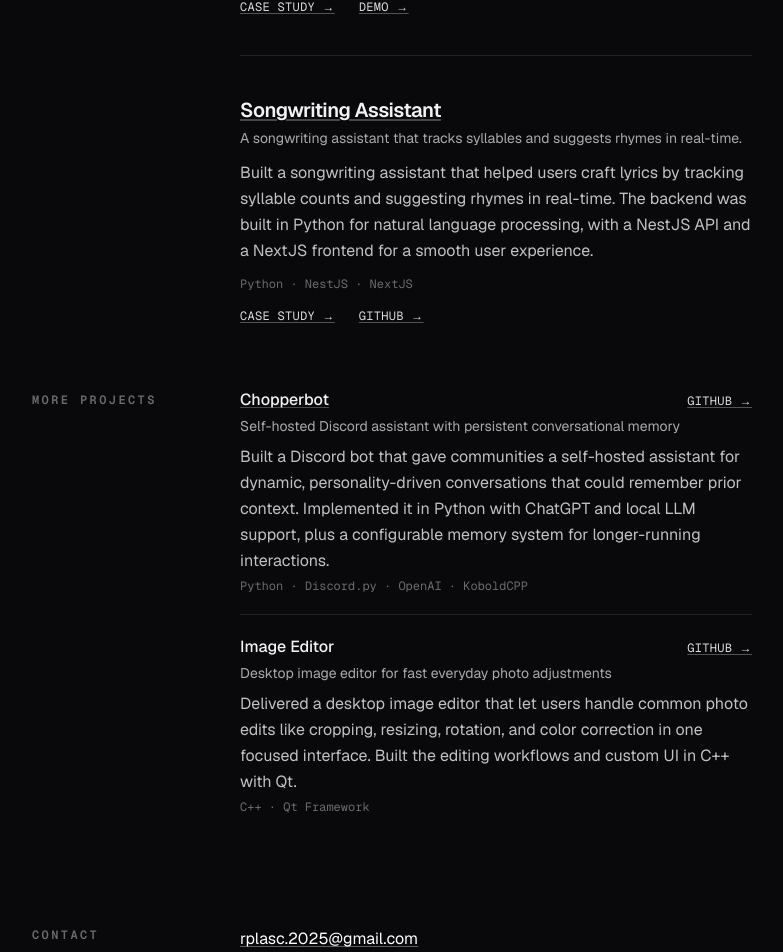
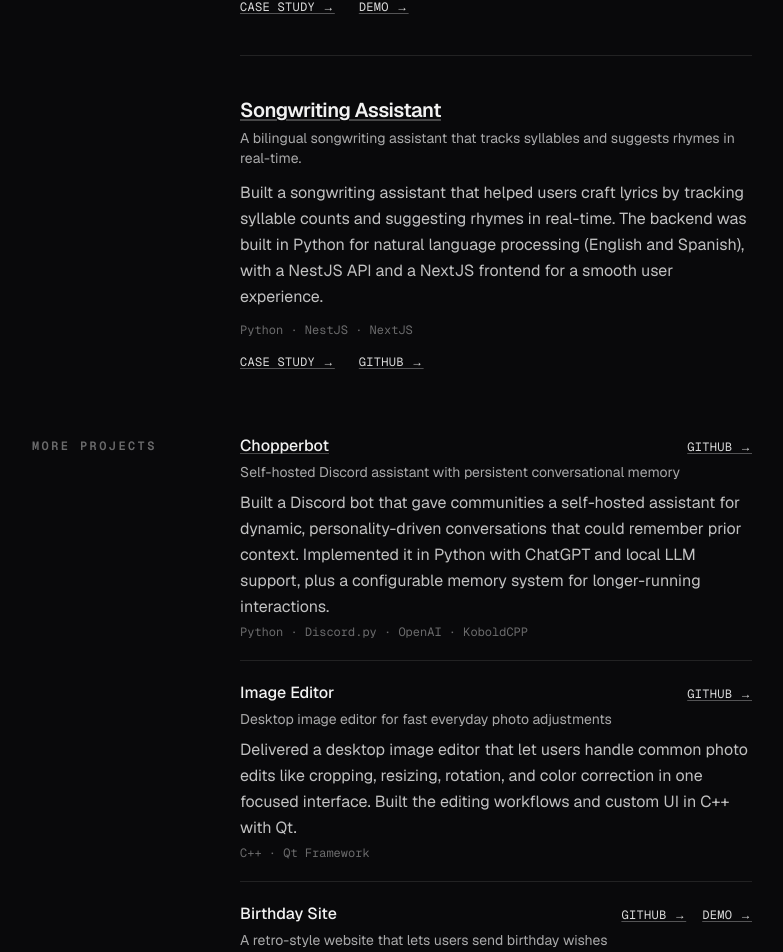
Before and after one commit to rplasc/portfolioV2, a Next.js app: page / in a window 1280 px wide. Shown: the part 660-1612 px from the top of the page, without its empty margins (248-1031 px from the left). Built offline with nearby package versions, Linux system fonts and the light colour scheme.

Commit message:
Updated projects section

```diff
--- a/src/components/project-list-item.tsx
+++ b/src/components/project-list-item.tsx
@@ -1,8 +1,10 @@
 import Link from "next/link";
 import { Project } from "@/data/projects";
+import { actionLinkClass } from "@/lib/link-styles";
 
 export function ProjectListItem({ project }: { project: Project }) {
   const hasCaseStudy = project.slug !== "";
+  const hasActions = Boolean(project.github || project.demo);
 
   return (
     <li className="flex flex-col gap-1 py-5 first:pt-0 last:pb-0">
@@ -19,15 +21,29 @@ export function ProjectListItem({ project }: { project: Project }) {
             project.name
           )}
         </h3>
+        {hasActions && (
+          <div className="flex shrink-0 flex-wrap justify-end gap-4">
             {project.github && (
               <a
                 href={project.github}
                 target="_blank"
                 rel="noopener noreferrer"
-            className="focus-visible:ring-ring focus-visible:ring-offset-background -mx-1 shrink-0 rounded-sm px-1 font-mono text-xs tracking-wide text-white/85 uppercase underline underline-offset-2 decoration-white/30 transition-colors duration-200 ease-out hover:text-white/95 hover:decoration-white/70 focus-visible:ring-2 focus-visible:ring-offset-2 focus-visible:outline-none"
+                className={actionLinkClass}
               >
                 GitHub →
               </a>
+            )}
+            {project.demo && (
+              <a
+                href={project.demo}
+                target="_blank"
+                rel="noopener noreferrer"
+                className={actionLinkClass}
+              >
+                Demo →
+              </a>
+            )}
+          </div>
         )}
       </div>
       <p className="text-sm text-white/65">{project.description}</p>
--- a/src/data/case-studies.ts
+++ b/src/data/case-studies.ts
@@ -71,7 +71,7 @@ export const caseStudies: Record<string, CaseStudy> = {
     overview:
       "The Songwriting Assistant is a web application designed to help musicians and songwriters craft lyrics in both English and Spanish by providing real-time feedback on syllable counts and rhyme suggestions. The backend was built in Python for natural language processing, with a NestJS API and a NextJS frontend for a smooth user experience.",
     highlights: [
-      "Provides real-time syllable tracking and rhyme suggestions in English and soon in Spanish.",
+      "Provides real-time syllable tracking and rhyme suggestions in English and Spanish.",
       "Built with a modern web stack for a responsive user experience.",
       "Integrates seamlessly with existing music production workflows.",
       "Currently, allows songwriters to save drafts locally.",
--- a/src/data/projects.ts
+++ b/src/data/projects.ts
@@ -26,10 +26,10 @@ export const projects: Project[] = [
     name: "Songwriting Assistant",
     slug: "songwriting-assistant",
     description:
-      "A songwriting assistant that tracks syllables and suggests rhymes in real-time.",
+      "A bilingual songwriting assistant that tracks syllables and suggests rhymes in real-time.",
     stack: ["Python", "NestJS", "NextJS"],
     details:
-      "Built a songwriting assistant that helped users craft lyrics by tracking syllable counts and suggesting rhymes in real-time. The backend was built in Python for natural language processing, with a NestJS API and a NextJS frontend for a smooth user experience.",
+      "Built a songwriting assistant that helped users craft lyrics by tracking syllable counts and suggesting rhymes in real-time. The backend was built in Python for natural language processing (English and Spanish), with a NestJS API and a NextJS frontend for a smooth user experience.",
     github: "https://github.com/rplasc/songwriting-assistant",
     demo: "",
     featured: true,
@@ -57,6 +57,17 @@ export const projects: Project[] = [
     demo: "",
     featured: false,
   },
+  {
+    name: "Birthday Site",
+    slug: "",
+    description: "A retro-style website that lets users send birthday wishes",
+    stack: ["NextJS", "CSS"],
+    details:
+      "Created a nostalgic birthday greeting website where users can send personalized messages to their friends and family. Implemented a responsive design with smooth animations and a simple, intuitive user interface.",
+    github: "https://github.com/rplasc/birthday-site",
+    demo: "https://birthday.raulplascencia.dev",
+    featured: false,
+  },
 ];
 
 export const featuredProjects = projects.filter((p) => p.featured);
```
Lines whose indentation alone changed are shown as unchanged.
